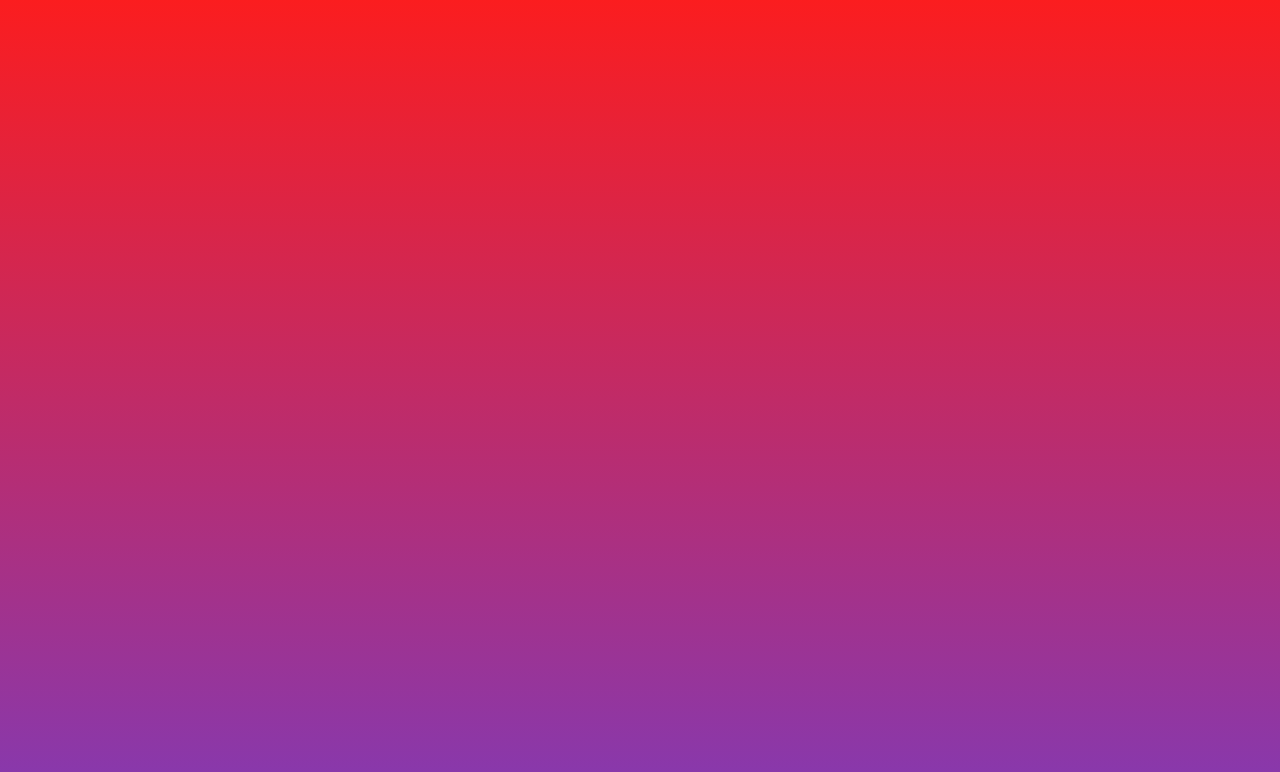
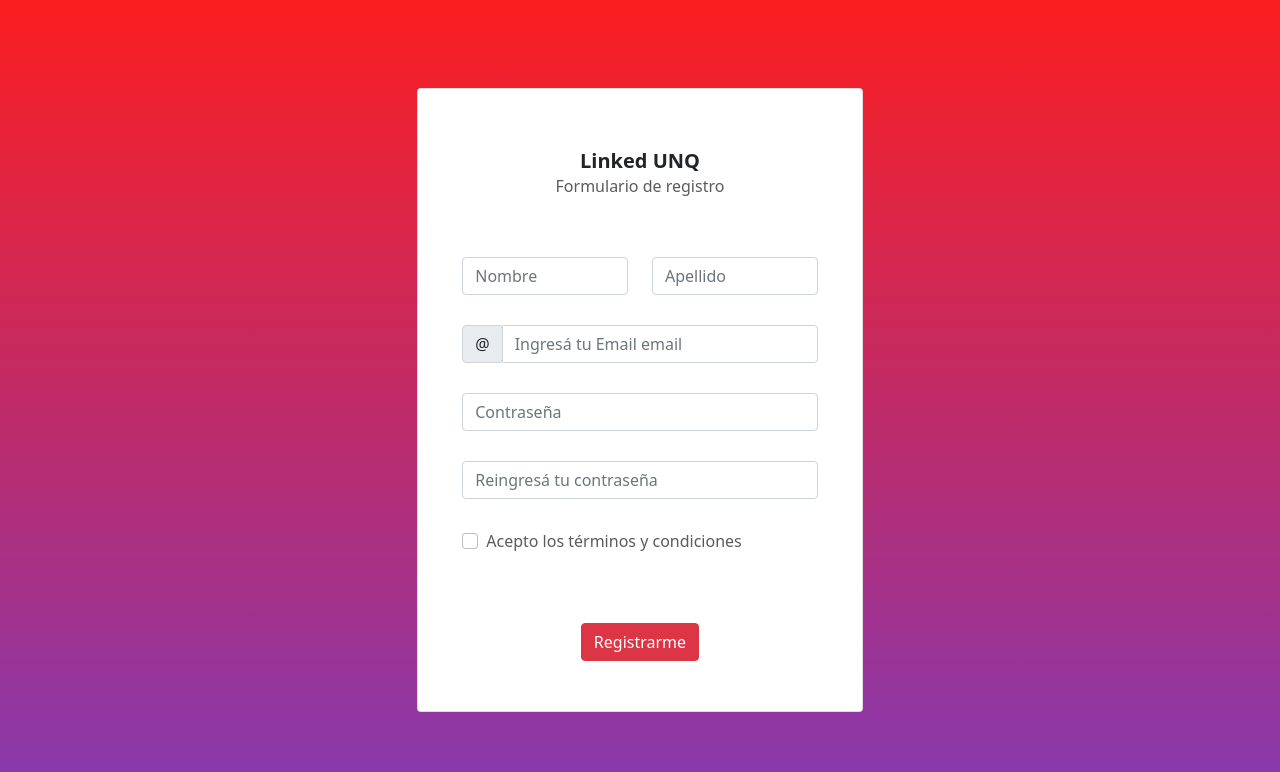
Before and after one commit to MauriBian/eis2020s2-linkedunq-frontend, a React (Create React App) app: page /signup in a window 1280 px wide. Shown: the top 772 px of the page. Built offline with nearby package versions, Linux system fonts and the light colour scheme.

Commit message:
local storage register

```diff
--- a/src/App.js
+++ b/src/App.js
@@ -2,13 +2,15 @@ import React from 'react';
 import './App.css';
 import { BrowserRouter as Router, Route } from "react-router-dom";
 import SignUp from './views/SignUp'
+import Home from './views/Home'
 
 
 function App() {
   return (
-    <div class="container">
+    <div className="container">
         <Router>
-          <Route exact path="/" component={SignUp} />
+          <Route exact path="/signup" component={SignUp} />
+          <Route exact path="/home" component={Home} />
       </Router>
     </div>
 
--- a/src/style/SignUp.css
+++ b/src/style/SignUp.css
@@ -47,3 +47,13 @@ form {
     background-color: #DC3545 !important;
     border-color: #DC3545 !important;
 }
+
+.error-log.active {
+    text-align: left;
+    color: #DC3545;
+    font-size: 0.8rem;
+}
+
+.inactive {
+    display: none;
+}
--- a/src/components/Home.jsx
+++ b/src/views/Home.jsx
@@ -11,7 +11,7 @@ export default class Home extends React.Component{
     render(){
         return (
             <div>
-                <h1>Hola LinkedUNQ</h1>
+                <h1>Bienvenido {localStorage.getItem('actualUser')}</h1>
                 <button className="btn btn-dark">Click</button>
             </div>
           );
--- a/src/views/SignUp.jsx
+++ b/src/views/SignUp.jsx
@@ -1,32 +1,74 @@
-import React, { Component } from "react";
+import React from "react";
 import '../style/SignUp.css'
-import {Form, InputGroup, Container, Row, Card} from "react-bootstrap";
+import {Form, InputGroup, Row, Card} from "react-bootstrap";
 import Col from "react-bootstrap/Col"
 import Button from "react-bootstrap/Button"
+import { useHistory } from "react-router-dom";
 
 export default class Login extends React.Component{
 
     constructor(props){
         super(props)
-        this.state = {}
-        // this.setComponent = this.setComponent.bind(this);
+        this.state = {
+            name: '',
+            lastname: '',
+            email: '',
+            password: '',
+            repassword: '',
+        }
+        this.handleSubmit = this.handleSubmit.bind(this)
+        this.handleChange = this.handleChange.bind(this)
+        this.sendDataToApi = this.sendDataToApi.bind(this)
+    }
+
+    sendDataToApi(){
+        const emailErrorDiv = document.querySelector('.error-log-email')
+        if (localStorage.getItem(this.state.email)) {
+            emailErrorDiv.classList.toggle('inactive', false)
+            return
+        }
+        emailErrorDiv.classList.toggle('inactive', true)
+        localStorage.setItem(this.state.email, this.state)
+        localStorage.setItem('actualUser', this.state.name)
+        this.props.history.push("/home");
+
+    }
+
+    handleSubmit (e) {
+        e.preventDefault()
+
+        if (this.state.password === this.state.repassword){
+            this.sendDataToApi()
+        }
+    }
+
+    handleChange (e) {
+        this.setState({ [e.target.name] : e.target.value })
+        if (e.target.name === 'repassword') {
+            const value = this.state.password !== e.target.value
+            const elem = e.target.parentElement.querySelector('.error-log')
+            elem.classList.toggle('active', value )
+            elem.classList.toggle('inactive', !value)
+        }
     }
 
     render(){
         return (
-            <div class="signup-container">
+            <div className="signup-container">
             <Card>
-                <div class="title">
+                <div className="title">
                     <Card.Title>Linked UNQ</Card.Title>
                     <Card.Subtitle>Formulario de registro</Card.Subtitle>
+                    <div className="error-log-email mt-5 inactive" style={{color: 'red'}}>Ya existe un usuario con ese email</div>
                 </div>
-               <Form class="signup-form">
+               <Form className="signup-form"  onSubmit={this.handleSubmit}>
+
                     <Row>
                         <Col>
-                            <Form.Control placeholder="Nombre" required />
+                            <Form.Control name="name" onChange={this.handleChange} placeholder="Nombre" required />
                         </Col>
                         <Col>
-                            <Form.Control placeholder="Apellido" required />
+                            <Form.Control name="lastname" onChange={this.handleChange} placeholder="Apellido" required />
                         </Col>
                     </Row>
                     <Form.Group controlId="formBasicEmail">
@@ -34,16 +76,17 @@ export default class Login extends React.Component{
                     <InputGroup.Prepend>
                         <InputGroup.Text id="inputGroupPrepend">@</InputGroup.Text>
                     </InputGroup.Prepend>
-                        <Form.Control type="email" placeholder="Ingresá tu Email email" required />
+                        <Form.Control onChange={this.handleChange} type="email" name="email" placeholder="Ingresá tu Email email" required />
                         </InputGroup>
                     </Form.Group>
 
                     <Form.Group controlId="formBasicPassword">
-                        <Form.Control type="password" placeholder="Contraseña" required />
+                        <Form.Control onChange={this.handleChange} type="password" name="password" placeholder="Contraseña" required />
                     </Form.Group>
 
                     <Form.Group controlId="formBasicPassword">
-                        <Form.Control type="password" placeholder="Reingresá tu contraseña" required />
+                        <Form.Control onChange={this.handleChange} type="password" name="repassword" placeholder="Reingresá tu contraseña" required />
+                        <div className="error-log inactive mt-1">Las contraseñas no coinciden</div>
                     </Form.Group>
                     <Form.Group>
             <Form.Check
@@ -53,7 +96,7 @@ export default class Login extends React.Component{
               id="validationFormik106"
             />
           </Form.Group>
-                    <div class="form-button">
+                    <div className="form-button">
                         <Button type="submit" block>
                             Registrarme
                         </Button>
```
